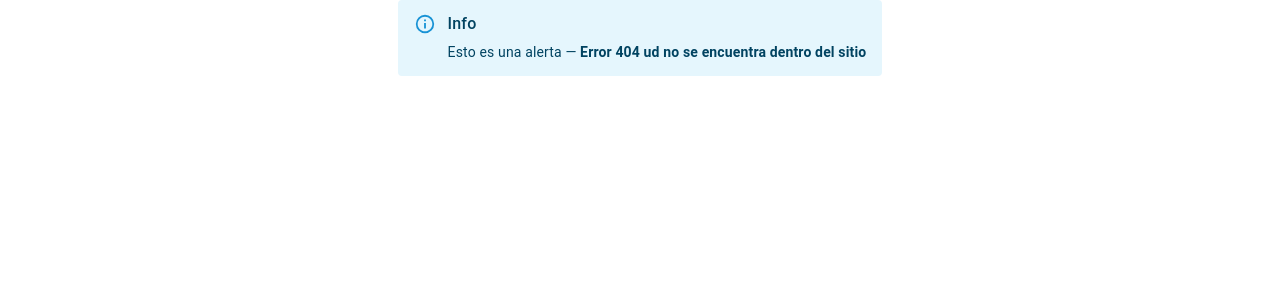
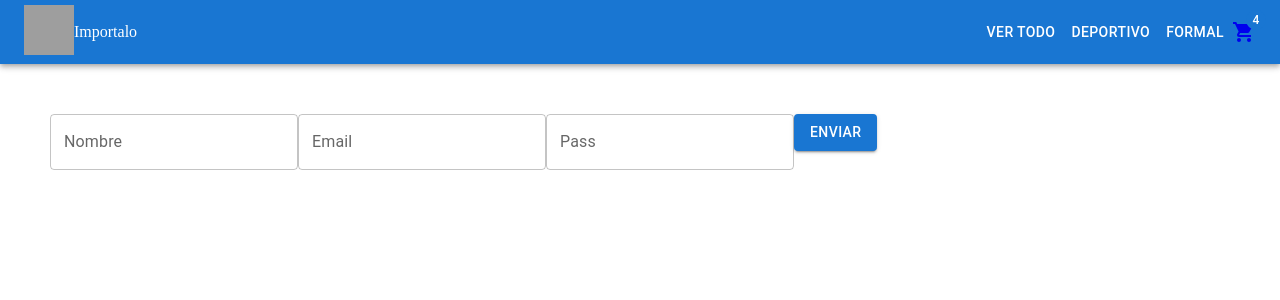
Before and after one commit to fernandovidalpiazza/terceraEntregaReact, a React (Vite) app: page /cart/chekoutContainer in a window 1280 px wide. Before the commit this address had no page. Shown: the top 300 px of the page. Built offline with nearby package versions, Linux system fonts and the light colour scheme; grey boxes are pictures that could not be loaded.

Commit message:
funcionando

```diff
--- a/package.json
+++ b/package.json
@@ -17,11 +17,13 @@
     "@mui/material": "^5.13.6",
     "@mui/styled-engine-sc": "^5.12.0",
     "axios": "^1.4.0",
+    "formik": "^2.4.2",
     "json-server": "^0.17.3",
     "react": "^18.2.0",
     "react-dom": "^18.2.0",
     "react-router-dom": "^6.14.1",
-    "styled-components": "^5.3.11"
+    "styled-components": "^5.3.11",
+    "yup": "^1.2.0"
   },
   "devDependencies": {
     "@types/react": "^18.0.37",
--- a/src/App.jsx
+++ b/src/App.jsx
@@ -1,24 +1,11 @@
-import { BrowserRouter, Routes, Route } from "react-router-dom";
-import ItemListContainer from "./Componets/page/itemListContainer/ItemListContainer";
-import ItemDetailContainer from "./Componets/page/itemDetail/ItemDetailContainer";
-import CartContainer from "./Componets/page/cart/CartContainer";
-import ButtonAppBar from "./Componets/layout/navbar/ButtonAppBar";
-import NoFound from "./Componets/page/nofound/NoFound";
+import { BrowserRouter, } from "react-router-dom";
+
+import AppRouter from "./Componets/page/router/AppRouter";
+
 function App() {
   return (
     <BrowserRouter>
-      <Routes>
-        <Route element={<ButtonAppBar />}>
-          <Route path="/" element={<ItemListContainer />} />
-          <Route
-            path="/category/:categoryName"
-            element={<ItemListContainer />}
-          />
-          <Route path="/itemDetail/:id" element={<ItemDetailContainer />} />
-          <Route path="/cart" element={<CartContainer />} />
-        </Route>
-        <Route path="*" element={<NoFound/>} />
-      </Routes>
+       <AppRouter/>
     </BrowserRouter>
   );
 }
--- a/src/Componets/page/cart/CartContainer.jsx
+++ b/src/Componets/page/cart/CartContainer.jsx
@@ -1,8 +1,17 @@
-import React from 'react'
+
+import Button from "@mui/material/Button";
+
+import {Link} from "react-router-dom"
+
 
 const CartContainer = () => {
   return (
-    <div><h1>estoy en el carro</h1></div>
+    <div><h1>estoy en el carro</h1></div>,
+    <Link to ={`chekoutContainer/`}>
+    <Button size="small" variant="contained">
+      chekaut
+    </Button>
+  </Link>
   )
 }
 
--- /dev/null
+++ b/src/Componets/page/chekout/ChekoutContainer.jsx
@@ -0,0 +1,74 @@
+import { useFormik } from "formik";
+import { Button, TextField } from "@mui/material";
+import { useNavigate } from "react-router-dom";
+import * as Yup from "yup";
+import { Message } from "@mui/icons-material";
+
+const chekoutContainer = () => {
+  const { handleSubmit, handleChange, errors } = useFormik({
+    initialValues: {
+      name: "",
+      email: "",
+      password: "",
+    },
+    onsubmit: (data) => {
+      console.log(data);
+    },
+    validationSchema: Yup.object({
+      name: Yup.string()
+        .required("no te olvides de completar este campo")
+        .min(5)
+        .max(50),
+      email: Yup.string()
+        .email("no te olvides de ingresar un mail valido")
+        .required("no te olvides de completar este campo"),
+      password: Yup.string()
+        .required("no te olvides de completar este campo")
+        .matches(/(?=.[a-z])(?=.*[A-Z]).{6,15}$/, {message:
+          "No te olivides la contraseña debe tener entre 6 a 15 caracteres una letra mayuscual, letras miniscula, y numeros "
+
+        }  ),
+
+    }),
+    validateOnChange: false,
+  });
+  console.log(errors);
+  const navigate = useNavigate();
+
+  return (
+    <div style={{ padding: "50px" }}>
+      <form onSubmit={handleSubmit}>
+        <TextField
+          label="Nombre"
+          variant="outlined"
+          name="name"
+          onChange={handleChange}
+          error={errors.name ? true : false}
+          helperText={errors.name}
+        />
+        <TextField
+          label="Email"
+          variant="outlined"
+          name="email"
+          onChange={handleChange}
+          error={errors.email ? true : false}
+          helperText={errors.email}
+        />
+        <TextField
+          label="Pass"
+          variant="outlined"
+          name="password"
+          onChange={handleChange}
+          error={errors.password ? true : false}
+          helperText={errors.password}
+        />
+
+        <Button type="sumit" variant="contained">
+          Enviar
+        </Button>
+      </form>
+    </div>
+  );
+};
+
+export default chekoutContainer;
--- a/src/Componets/page/itemListContainer/ItemListContainer.jsx
+++ b/src/Componets/page/itemListContainer/ItemListContainer.jsx
@@ -1,7 +1,6 @@
 import { useState, useEffect } from "react";
 import ItemList from "./ItemList";
 import { products } from "../../../productsMock";
-
 import {useParams} from "react-router-dom"
 
 const ItemListContainer = () => {
--- /dev/null
+++ b/src/Componets/page/router/AppRouter.jsx
@@ -0,0 +1,20 @@
+import { Routes, Route } from "react-router-dom";
+import ButtonAppBar from "../../layout/navbar/ButtonAppBar";
+
+import {routes} from "../../../Componets/page/router/menuRoutes"
+
+const AppRouter = () => {
+
+  return (
+    <Routes>
+      <Route element={<ButtonAppBar />}>
+        {routes.map(({ id, path, Element }) => (
+          <Route key={id} path={path} element={<Element />} />
+        ))}
+      </Route>
+
+    </Routes>
+  );
+};
+
+export default AppRouter;
--- /dev/null
+++ b/src/Componets/page/router/menuRoutes.js
@@ -0,0 +1,42 @@
+import ItemDetailContainer from "../../../Componets/page/itemDetail/ItemDetailContainer";
+import ItemListContainer from "../../../Componets/page/itemListContainer/ItemListContainer"
+import CartContainer from "../../../Componets/page/cart/CartContainer";
+import chekoutContainer from "../chekout/chekoutContainer";
+import NoFound from "../nofound/NoFound";
+
+export const routes = [
+    {
+      id: "home",
+      path: "/",
+      Element: ItemListContainer,
+    },
+    {
+      id: "category",
+      path: "/category/:categoryName",
+      Element: ItemListContainer,
+    },
+    {
+      id: "detail",
+      path: "itemDetail/:id",
+      Element: ItemDetailContainer,
+    },
+
+    {
+      id: "cart",
+      path: "/cart",
+      Element: CartContainer,
+    },
+
+    {
+      id: "checkaut",
+      path: "cart/chekoutContainer",
+      Element: chekoutContainer,
+    },
+
+
+    {
+      id: "nofound",
+      path: "*",
+      Element: NoFound,
+    },
+  ];
```
Also changed, not shown: src/context/CartContex.jsx (added, +11 -0 lines), 1 other file (tests, documents, lock files or other folders).
